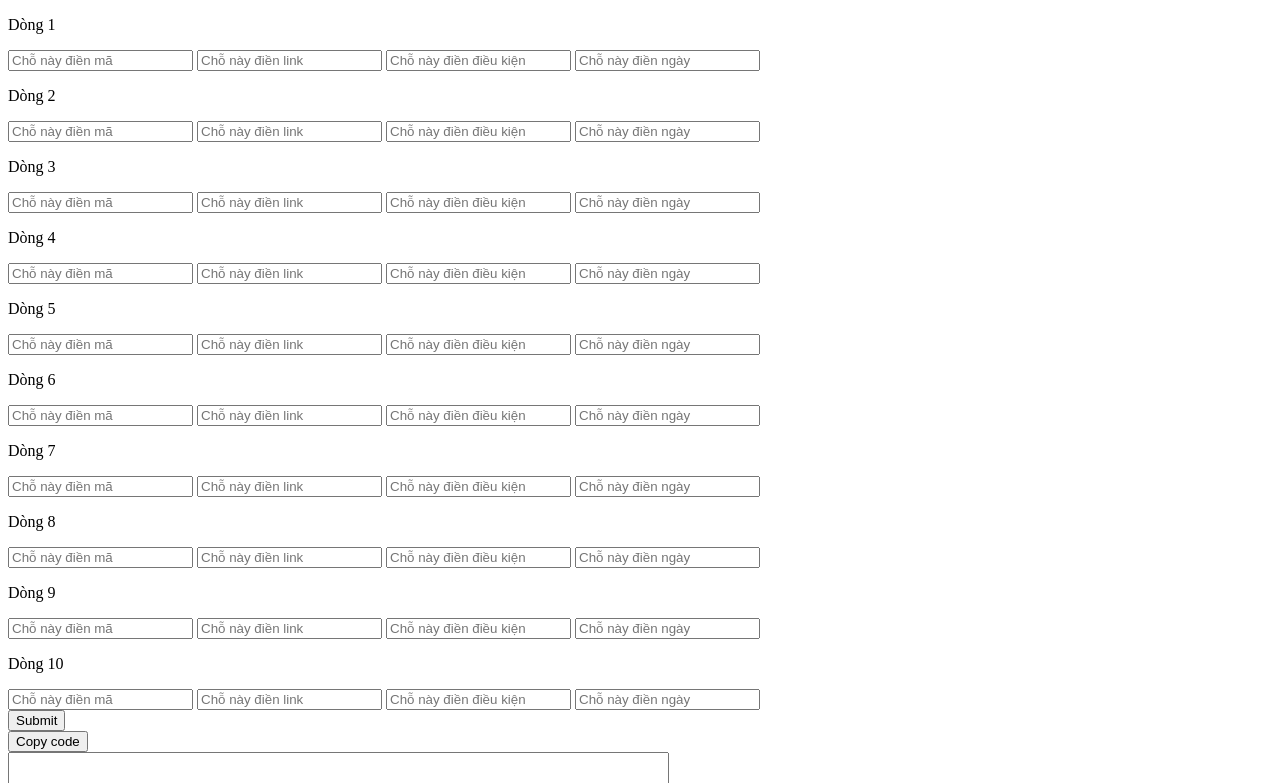
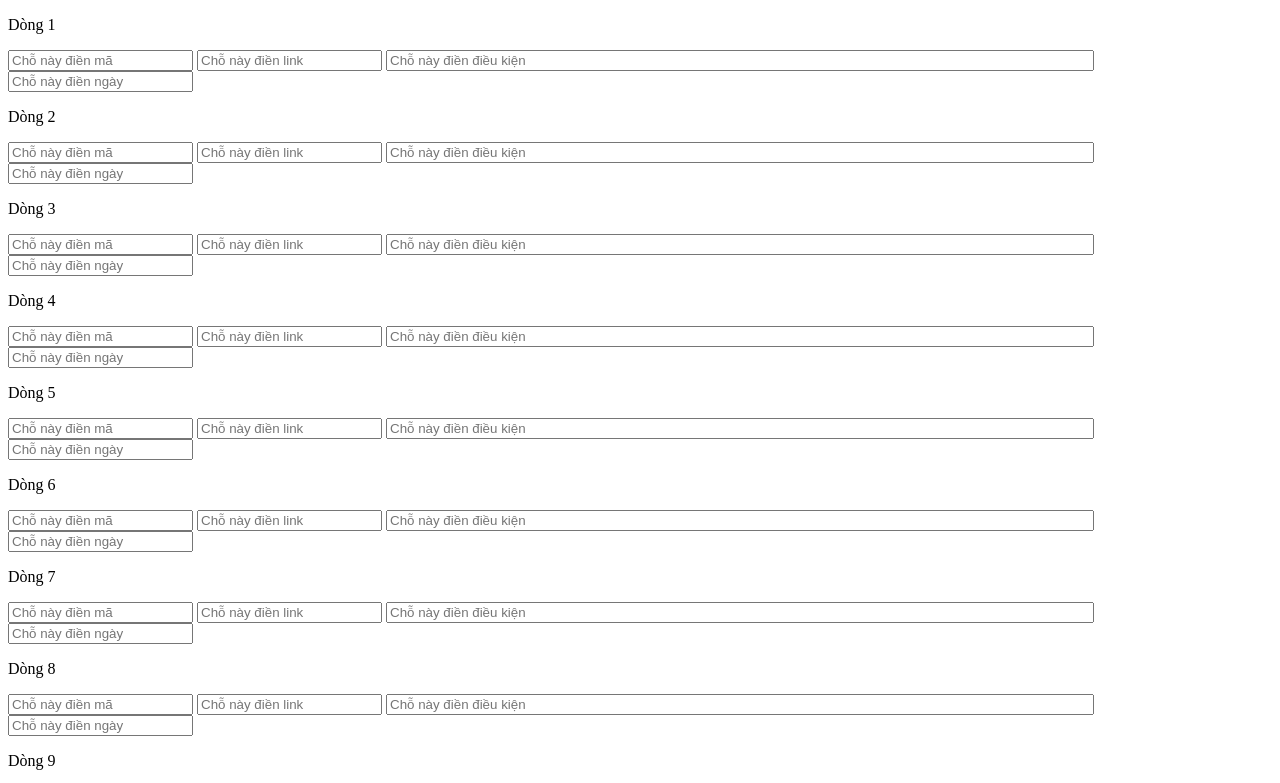
Before and after one commit to gilcodes/gilcodes.github.io, a plain HTML site: page index.html in a window 1280 px wide. Shown: the top 783 px of the page. Drawn offline with nearby package versions, Linux system fonts and the light colour scheme.

Commit message:
Update index.html

```diff
--- a/index.html
+++ b/index.html
@@ -13,7 +13,7 @@
         <p>Dòng 1</p>
         <input id="get-text01" class="text-input" placeholder="Chỗ này điền mã">
         <input id="get-link01" class="text-input" placeholder="Chỗ này điền link">
-        <input id="get-cond01" class="text-input" placeholder="Chỗ này điền điều kiện">
+        <input style="width: 700px;" id="get-cond01" class="text-input" placeholder="Chỗ này điền điều kiện">
         <input id="get-date01" class="text-input" placeholder="Chỗ này điền ngày">
     </div>
 
@@ -21,7 +21,7 @@
         <p>Dòng 2</p>
         <input id="get-text02" class="text-input" placeholder="Chỗ này điền mã">
         <input id="get-link02" class="text-input" placeholder="Chỗ này điền link">
-        <input id="get-cond02" class="text-input" placeholder="Chỗ này điền điều kiện">
+        <input style="width: 700px;" id="get-cond02" class="text-input" placeholder="Chỗ này điền điều kiện">
         <input id="get-date02" class="text-input" placeholder="Chỗ này điền ngày">
     </div>
 
@@ -29,7 +29,7 @@
         <p>Dòng 3</p>
         <input id="get-text03" class="text-input" placeholder="Chỗ này điền mã">
         <input id="get-link03" class="text-input" placeholder="Chỗ này điền link">
-        <input id="get-cond03" class="text-input" placeholder="Chỗ này điền điều kiện">
+        <input style="width: 700px;" id="get-cond03" class="text-input" placeholder="Chỗ này điền điều kiện">
         <input id="get-date03" class="text-input" placeholder="Chỗ này điền ngày">
     </div>
 
@@ -37,7 +37,7 @@
         <p>Dòng 4</p>
         <input id="get-text04" class="text-input" placeholder="Chỗ này điền mã">
         <input id="get-link04" class="text-input" placeholder="Chỗ này điền link">
-        <input id="get-cond04" class="text-input" placeholder="Chỗ này điền điều kiện">
+        <input style="width: 700px;" id="get-cond04" class="text-input" placeholder="Chỗ này điền điều kiện">
         <input id="get-date04" class="text-input" placeholder="Chỗ này điền ngày">
     </div>
 
@@ -45,7 +45,7 @@
         <p>Dòng 5</p>
         <input id="get-text05" class="text-input" placeholder="Chỗ này điền mã">
         <input id="get-link05" class="text-input" placeholder="Chỗ này điền link">
-        <input id="get-cond05" class="text-input" placeholder="Chỗ này điền điều kiện">
+        <input style="width: 700px;" id="get-cond05" class="text-input" placeholder="Chỗ này điền điều kiện">
         <input id="get-date05" class="text-input" placeholder="Chỗ này điền ngày">
     </div>
 
@@ -53,7 +53,7 @@
         <p>Dòng 6</p>
         <input id="get-text06" class="text-input" placeholder="Chỗ này điền mã">
         <input id="get-link06" class="text-input" placeholder="Chỗ này điền link">
-        <input id="get-cond06" class="text-input" placeholder="Chỗ này điền điều kiện">
+        <input style="width: 700px;" id="get-cond06" class="text-input" placeholder="Chỗ này điền điều kiện">
         <input id="get-date06" class="text-input" placeholder="Chỗ này điền ngày">
     </div>
 
@@ -61,7 +61,7 @@
         <p>Dòng 7</p>
         <input id="get-text07" class="text-input" placeholder="Chỗ này điền mã">
         <input id="get-link07" class="text-input" placeholder="Chỗ này điền link">
-        <input id="get-cond07" class="text-input" placeholder="Chỗ này điền điều kiện">
+        <input style="width: 700px;" id="get-cond07" class="text-input" placeholder="Chỗ này điền điều kiện">
         <input id="get-date07" class="text-input" placeholder="Chỗ này điền ngày">
     </div>
 
@@ -69,7 +69,7 @@
         <p>Dòng 8</p>
         <input id="get-text08" class="text-input" placeholder="Chỗ này điền mã">
         <input id="get-link08" class="text-input" placeholder="Chỗ này điền link">
-        <input id="get-cond08" class="text-input" placeholder="Chỗ này điền điều kiện">
+        <input style="width: 700px;" id="get-cond08" class="text-input" placeholder="Chỗ này điền điều kiện">
         <input id="get-date08" class="text-input" placeholder="Chỗ này điền ngày">
     </div>
 
@@ -77,7 +77,7 @@
         <p>Dòng 9</p>
         <input id="get-text09" class="text-input" placeholder="Chỗ này điền mã">
         <input id="get-link09" class="text-input" placeholder="Chỗ này điền link">
-        <input id="get-cond09" class="text-input" placeholder="Chỗ này điền điều kiện">
+        <input style="width: 700px;" id="get-cond09" class="text-input" placeholder="Chỗ này điền điều kiện">
         <input id="get-date09" class="text-input" placeholder="Chỗ này điền ngày">
     </div>
 
@@ -85,7 +85,7 @@
         <p>Dòng 10</p>
         <input id="get-text10" class="text-input" placeholder="Chỗ này điền mã">
         <input id="get-link10" class="text-input" placeholder="Chỗ này điền link">
-        <input id="get-cond10" class="text-input" placeholder="Chỗ này điền điều kiện">
+        <input style="width: 700px;" id="get-cond10" class="text-input" placeholder="Chỗ này điền điều kiện">
         <input id="get-date10" class="text-input" placeholder="Chỗ này điền ngày">
     </div>
 
@@ -95,7 +95,7 @@
 <table id="visible"></table>
 
 <div class="result-holder">
-    <button type="button" class="copy-result" onclick="copyandpaste();openMobile();" style="display:inline;">Copy code</button>
+    <button type="button" class="copy-result" onclick="copyandpaste();openMobile();" style="display:inline; margin-top: 25px;">Copy code</button>
 
 </div>
 <textarea style="white-space: break-spaces;" id="result" rows="30" cols="80">
```
